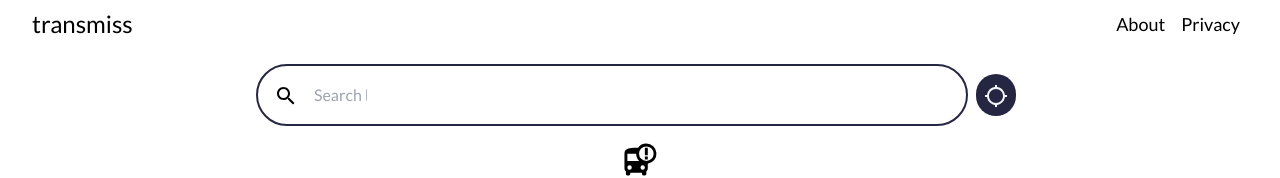
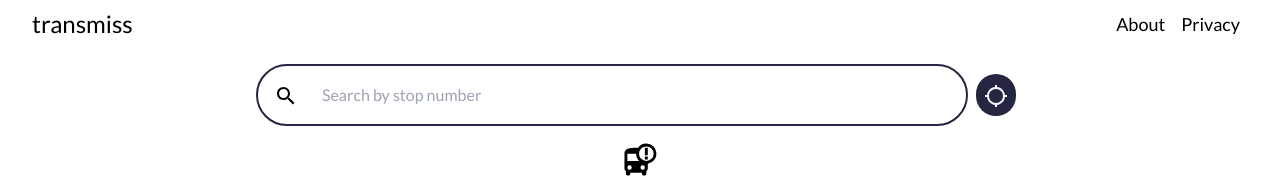
Before and after one commit to cbarkr/transmiss, a Next.js app: page / in a window 1280 px wide. Shown: the top 178 px of the page. Built offline with nearby package versions, Linux system fonts and the light colour scheme.

Commit message:
input fields should be full width + use decimal input

```diff
--- a/app/components/peopleCounter.tsx
+++ b/app/components/peopleCounter.tsx
@@ -24,10 +24,11 @@ export function PeopleCounter({ currNum, handler, disabled }: IPeopleCounterProp
       <input
         onChange={(e) => handleChange(e.target.value)}
         value={currNum}
-        type="number"
         min={0}
         max={100}
         pattern="[0-9]*"
+        type="text"
+        inputMode="decimal"
         className="rounded-full w-6 bg-transparent outline-none text-center"
       ></input>
       <button
--- a/app/components/stopSearch.tsx
+++ b/app/components/stopSearch.tsx
@@ -123,13 +123,14 @@ export default function StopSearch() {
             <input
               onChange={(e) => handleChange(e.target.value)}
               value={stopID}
-              type="number"
               min={0}
               max={99999}
               pattern="[0-9]{5}"
+              type="text"
+              inputMode="decimal"
               title="Five digit stop number"
               placeholder="Search by stop number"
-              className="rounded-lg m-2 text-primary-950 dark:text-primary-50 bg-transparent outline-none"
+              className="w-full rounded-lg m-2 text-primary-950 dark:text-primary-50 bg-transparent outline-none"
             ></input>
           </div>
           <button
```
